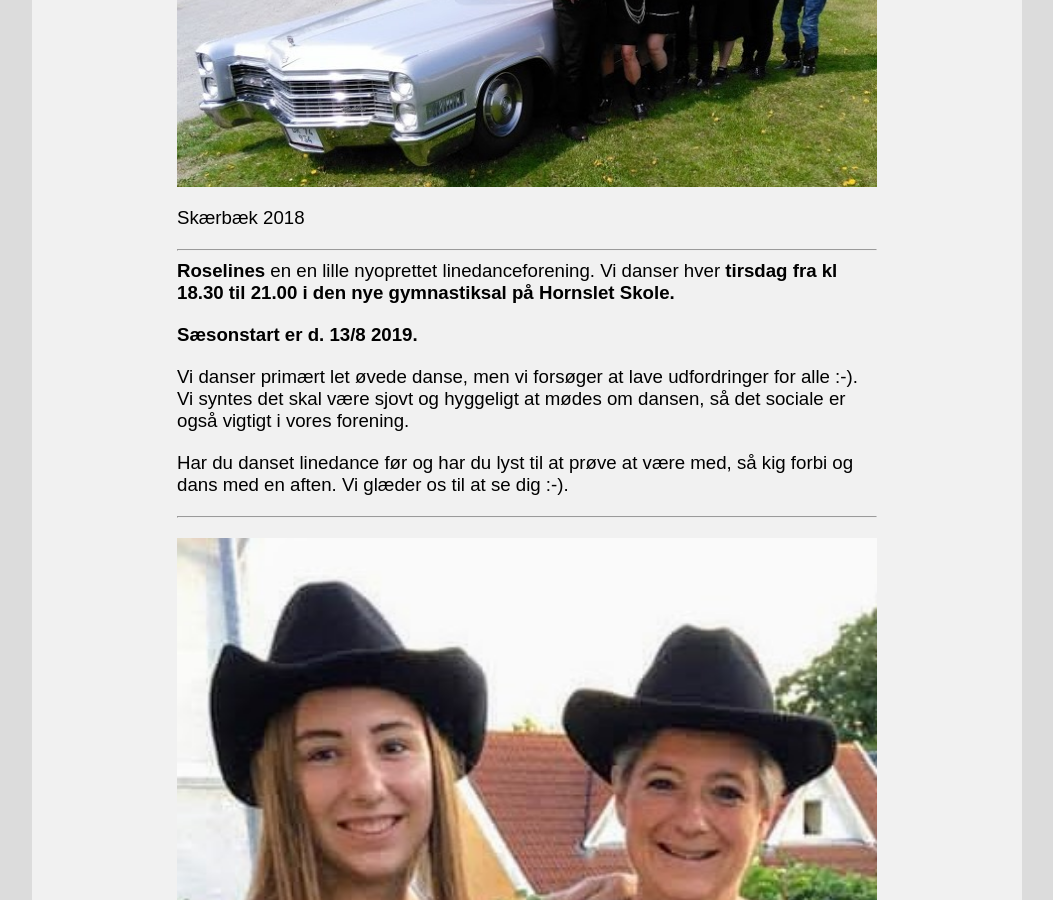
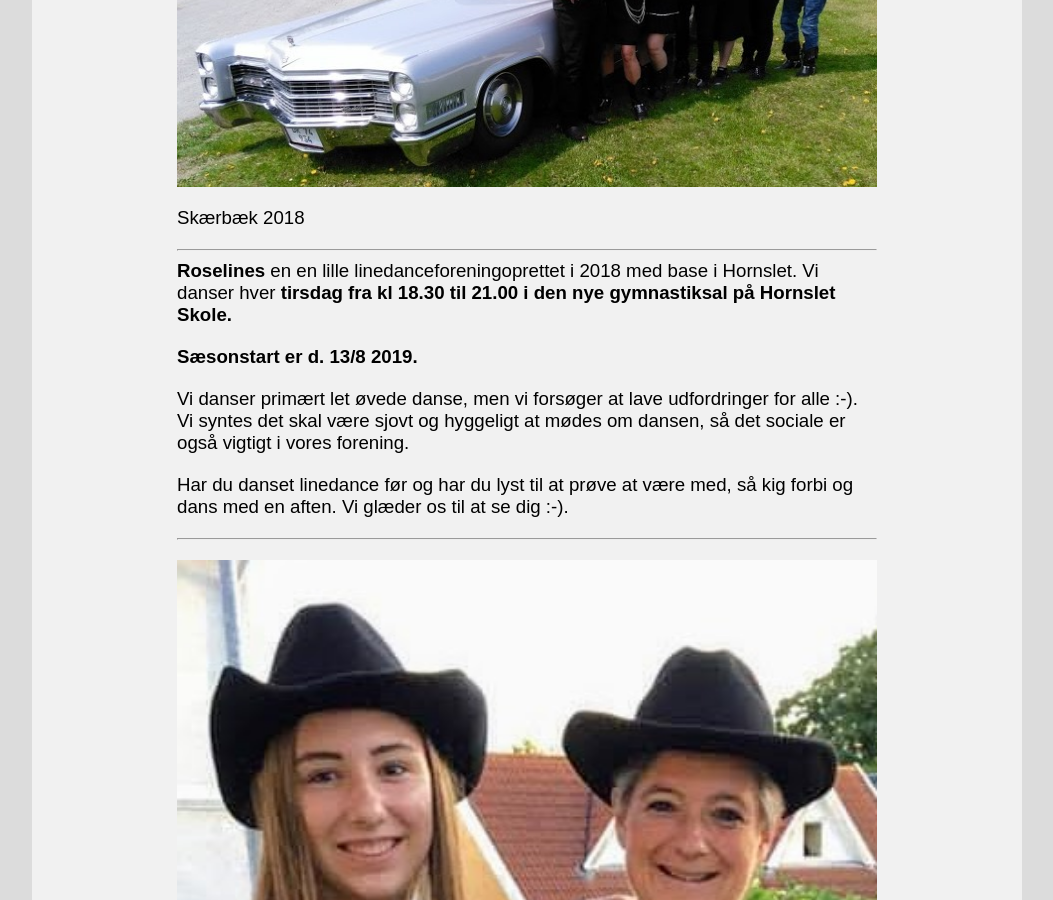
Before and after one commit to lonemathiasen/lonemathiasen.github.io, a Jekyll site: the page built from index.md, in a window 1280 px wide and 900 px high, scrolled down 408 px. Shown: the whole window, without its empty margins (113-1166 px from the left). Built offline with Jekyll 4.4.1, drawn with Linux system fonts in a browser that asks for light colours.

Commit message:
Update index.md

```diff
--- a/index.md
+++ b/index.md
@@ -11,7 +11,7 @@
 
 ---
 
-**Roselines** en en lille nyoprettet linedanceforening. Vi danser hver **tirsdag fra kl 18.30 til 21.00 i den nye gymnastiksal på Hornslet Skole.**
+**Roselines** en en lille linedanceforeningoprettet i 2018 med base i Hornslet. Vi danser hver **tirsdag fra kl 18.30 til 21.00 i den nye gymnastiksal på Hornslet Skole.**
 
 **Sæsonstart er d. 13/8 2019.**
 
```
